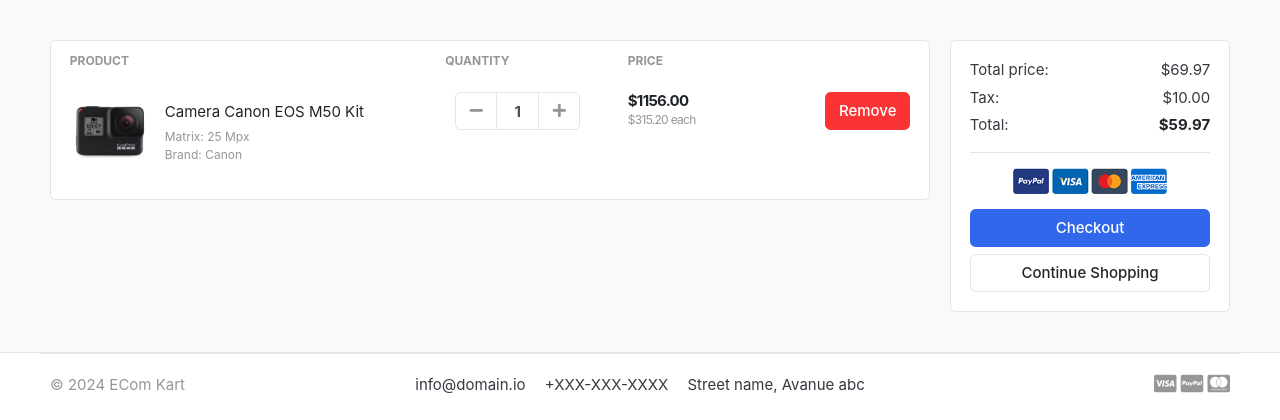
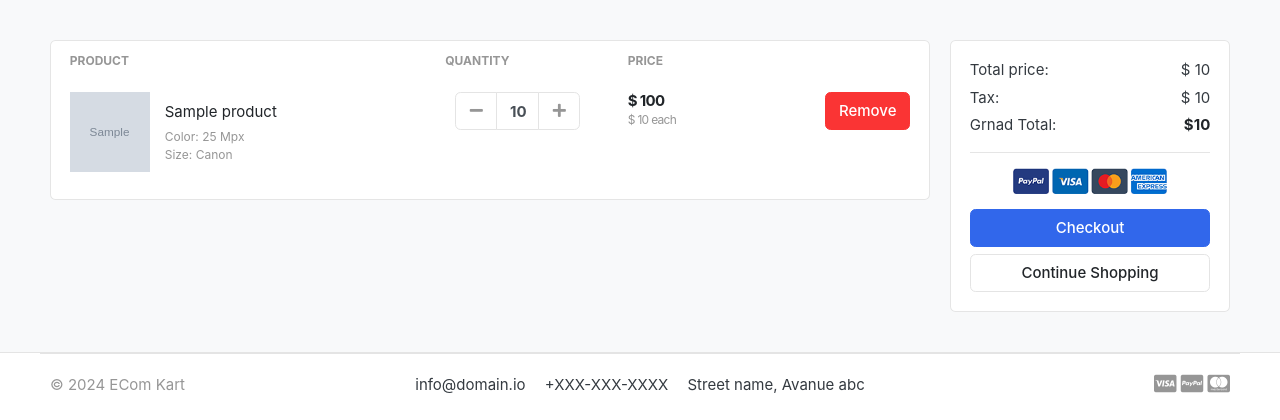
Before and after one commit to STRYKER316/ecom-kart-django, a Django app: template templates/store/cart.html in a window 1280 px wide. Shown: the part 118-538 px from the top of the page. Run offline with Django 3.2, Linux system fonts and the light colour scheme; tables that the repository leaves empty hold one stand-in row (values such as "Sample post"); the template is opened without the code that fills it: values that come from a table or form of the project are taken from there, most other values are stand-ins (such as "Sample title", 1, 10 or a date in 2020); grey boxes marked "Sample" are stand-in pictures; some libraries are stand-ins or nearby versions; some web fonts are replaced.

Commit message:
Set up Cart page with adding and removing cart items

```diff
--- /dev/null
+++ b/cart/context_processors.py
@@ -0,0 +1,21 @@
+from .views import _get_cart_id
+from .models import Cart, CartItem
+
+
+def counter(request):
+    cart_count = 0
+
+    if 'admin' in request.path:
+        return {}
+
+    try:
+        cart = Cart.objects.filter(cart_id=_get_cart_id(request))
+        cart_items = CartItem.objects.all().filter(cart=cart[:1])
+
+        for item in cart_items:
+            cart_count += item.quantity
+
+    except cart.DoesnotExist:
+        pass
+
+    return dict(cart_count=cart_count)
--- a/cart/models.py
+++ b/cart/models.py
@@ -17,5 +17,8 @@ class CartItem(models.Model):
     quantity = models.IntegerField()
     is_active = models.BooleanField(default=True)
 
+    def sub_total(self):
+        return self.product.price * self.quantity
+
     def __str__(self):
         return self.product
--- a/cart/urls.py
+++ b/cart/urls.py
@@ -5,4 +5,6 @@ from . import views
 urlpatterns = [
     path('', views.cart, name='cart'),
     path('add_to_cart/<int:product_id>/', views.add_to_cart, name='add_to_cart'),
+    path('remove_from_cart/<int:product_id>/', views.remove_from_cart, name='remove_from_cart'),
+    path('remove_cart_item/<int:product_id>/', views.remove_cart_item, name='remove_cart_item'),
 ]
--- a/cart/views.py
+++ b/cart/views.py
@@ -1,5 +1,5 @@
 from django.http import HttpResponse
-from django.shortcuts import redirect, render
+from django.shortcuts import get_object_or_404, redirect, render
 
 from .models import Cart, CartItem
 from store.models import Product
@@ -11,9 +11,31 @@ def _get_cart_id(request):
         cart = request.session.create()
     return cart
 
+
 # Create your views here.
-def cart(request):
-    return render(request, 'store/cart.html')
+def cart(request, total=0, quantity=0, cart_items=None):
+    try:
+        cart = Cart.objects.get(cart_id=_get_cart_id(request))
+        cart_items = CartItem.objects.filter(cart=cart, is_active=True)
+        for cart_item in cart_items:
+            total += (cart_item.product.price * cart_item.quantity)
+            quantity += cart_item.quantity
+
+        tax = (2 * total) / 100
+        grand_total = total + tax
+
+    except Cart.DoesNotExist:
+        pass
+
+    context = {
+        'total': total,
+        'quantity': quantity,
+        'cart_items': cart_items,
+        'tax': tax,
+        'grand_total': grand_total
+    }
+
+    return render(request, 'store/cart.html', context)
 
 
 def add_to_cart(request, product_id):
@@ -40,6 +62,27 @@ def add_to_cart(request, product_id):
         )
         cart_item.save()
 
-    return HttpResponse(cart_item.quantity)
+    return redirect('cart')
 
-    # return redirect('cart')
+
+def remove_from_cart(request, product_id):
+    cart = Cart.objects.get(cart_id=_get_cart_id(request))
+    product = get_object_or_404(Product, id=product_id)
+    cart_item = CartItem.objects.get(product=product, cart=cart)
+
+    if cart_item.quantity > 1:
+        cart_item.quantity -= 1
+        cart_item.save()
+    else:
+        cart_item.delete()
+
+    return redirect('cart')
+
+
+def remove_cart_item(request, product_id):
+    cart = Cart.objects.get(cart_id=_get_cart_id(request))
+    product = get_object_or_404(Product, id=product_id)
+    cart_item = CartItem.objects.get(product=product, cart=cart)
+    cart_item.delete()
+
+    return redirect('cart')
--- a/ecom_kart/settings.py
+++ b/ecom_kart/settings.py
@@ -69,6 +69,7 @@ TEMPLATES = [
                 'django.contrib.messages.context_processors.messages',
                 # additional context processors
                 'category.context_processors.menu_links',
+                'cart.context_processors.counter',
             ],
         },
     },
--- a/store/views.py
+++ b/store/views.py
@@ -1,5 +1,8 @@
+from django.http import HttpResponse
 from django.shortcuts import get_object_or_404, render
 
+from cart.models import CartItem
+from cart.views import _get_cart_id
 from category.models import Category
 
 from .models import Product
@@ -28,13 +31,16 @@ def store(request, category_slug=None):
 
 def product_detail(request, category_slug, product_slug):
     single_product = None
+    in_cart = False
     try:
         single_product = Product.objects.get(category__slug=category_slug, slug=product_slug)
+        in_cart = CartItem.objects.filter(cart__cart_id=_get_cart_id(request), product=single_product).exists()
     except Exception as e:
         raise e
 
     context = {
         'single_product': single_product,
+        'in_cart': in_cart,
     }
 
     return render(request, 'store/product_detail.html', context)
--- a/templates/includes/header.html
+++ b/templates/includes/header.html
@@ -68,9 +68,9 @@
                                 <a href="./register.html"> Register</a>
                             </div>
                         </div>
-                        <a href="./cart.html" class="widget-header pl-3 ml-3">
+                        <a href="{% url 'cart' %}" class="widget-header pl-3 ml-3">
                             <div class="icon icon-sm rounded-circle border"><i class="fa fa-shopping-cart"></i></div>
-                            <span class="badge badge-pill badge-danger notify">0</span>
+                            <span class="badge badge-pill badge-danger notify">{{ cart_count }}</span>
                         </a>
                     </div> <!-- widgets-wrap.// -->
                 </div> <!-- col.// -->
--- a/templates/store/cart.html
+++ b/templates/store/cart.html
@@ -10,6 +10,13 @@
 
         <!-- ============================ COMPONENT 1 ================================= -->
 
+        {% if not cart_items %}
+            <h2 class="text-center">Your cart is empty.</h2>
+            <br>
+            <div class="text-center">
+                <a href="{% url 'store' %}" class="btn btn-primary">Continue Shopping</a>
+            </div>
+        {% else %}
             <div class="row">
                 <aside class="col-lg-9">
                     <div class="card">
@@ -24,13 +31,14 @@
                             </thead>
 
                             <tbody>
+                                {% for item in cart_items %}
                                 <tr>
                                     <td>
                                         <figure class="itemside align-items-center">
-                                        <div class="aside"><img src="{% static './images/items/11.jpg' %}" class="img-sm"></div>
+                                            <div class="aside"><img src="{{ item.product.image.url }}" class="img-sm"></div>
                                             <figcaption class="info">
-                                            <a href="#" class="title text-dark">Camera Canon EOS M50 Kit</a>
-                                            <p class="text-muted small">Matrix: 25 Mpx <br> Brand: Canon</p>
+                                                <a href="{{ item.product.get_url }}" class="title text-dark">{{ item.product.product_name }}</a>
+                                                <p class="text-muted small">Color: 25 Mpx <br> Size: Canon</p>
                                             </figcaption>
                                         </figure>
                                     </td>
@@ -39,25 +47,26 @@
                                                     <div class="col">
                                                         <div class="input-group input-spinner">
                                                             <div class="input-group-prepend">
-                                                        <button class="btn btn-light" type="button" id="button-plus"> <i class="fa fa-minus"></i> </button>
+                                                            <a href="{% url 'remove_from_cart' item.product.id %}" class="btn btn-light" type="button" id="button-plus"> <i class="fa fa-minus"></i> </a>
                                                             </div>
-                                                        <input type="text" class="form-control"  value="1">
+                                                            <input type="text" class="form-control"  value="{{ item.quantity }}">
                                                             <div class="input-group-append">
-                                                        <button class="btn btn-light" type="button" id="button-minus"> <i class="fa fa-plus"></i> </button>
+                                                            <a href="{% url 'add_to_cart' item.product.id %}" class="btn btn-light" type="button" id="button-minus"> <i class="fa fa-plus"></i> </a>
                                                             </div>
                                                         </div> <!-- input-group.// -->
                                                     </div> <!-- col.// -->
                                     </td>
                                     <td>
                                         <div class="price-wrap">
-                                        <var class="price">$1156.00</var>
-                                        <small class="text-muted"> $315.20 each </small>
+                                            <var class="price">$ {{ item.sub_total }}</var>
+                                            <small class="text-muted"> $ {{ item.product.price }} each </small>
                                         </div> <!-- price-wrap .// -->
                                     </td>
                                     <td class="text-right">
-                                <a href="" class="btn btn-danger"> Remove</a>
+                                        <a href="{% url 'remove_cart_item' item.product.id %}" class="btn btn-danger"> Remove </a>
                                     </td>
                                 </tr>
+                                {% endfor %}
                             </tbody>
                         </table>
 
@@ -70,28 +79,29 @@
                         <div class="card-body">
                             <dl class="dlist-align">
                                 <dt>Total price:</dt>
-                            <dd class="text-right">$69.97</dd>
+                                <dd class="text-right">$ {{ total }}</dd>
                             </dl>
                             <dl class="dlist-align">
                                 <dt>Tax:</dt>
-                            <dd class="text-right"> $10.00</dd>
+                                <dd class="text-right"> $ {{ tax }}</dd>
                             </dl>
                             <dl class="dlist-align">
-                            <dt>Total:</dt>
-                            <dd class="text-right text-dark b"><strong>$59.97</strong></dd>
+                                <dt>Grnad Total:</dt>
+                                <dd class="text-right text-dark b"><strong>${{ grand_total }}</strong></dd>
                             </dl>
                             <hr>
                             <p class="text-center mb-3">
                                 <img src="{% static './images/misc/payments.png' %}" height="26">
                             </p>
                             <a href="./place-order.html" class="btn btn-primary btn-block"> Checkout </a>
-                        <a href="./store.html" class="btn btn-light btn-block">Continue Shopping</a>
+                            <a href="{% url 'store' %}" class="btn btn-light btn-block">Continue Shopping</a>
                         </div> <!-- card-body.// -->
                     </div> <!-- card.// -->
 
                 </aside> <!-- col.// -->
 
             </div> <!-- row.// -->
+        {% endif %}
         <!-- ============================ COMPONENT 1 END .// ================================= -->
 
     </div> <!-- container .//  -->
```
Also changed, not shown: templates/store/product_detail.html (+6 -1 lines), templates/store/store.html (+4 -4 lines). Lines whose indentation alone changed are shown as unchanged.
